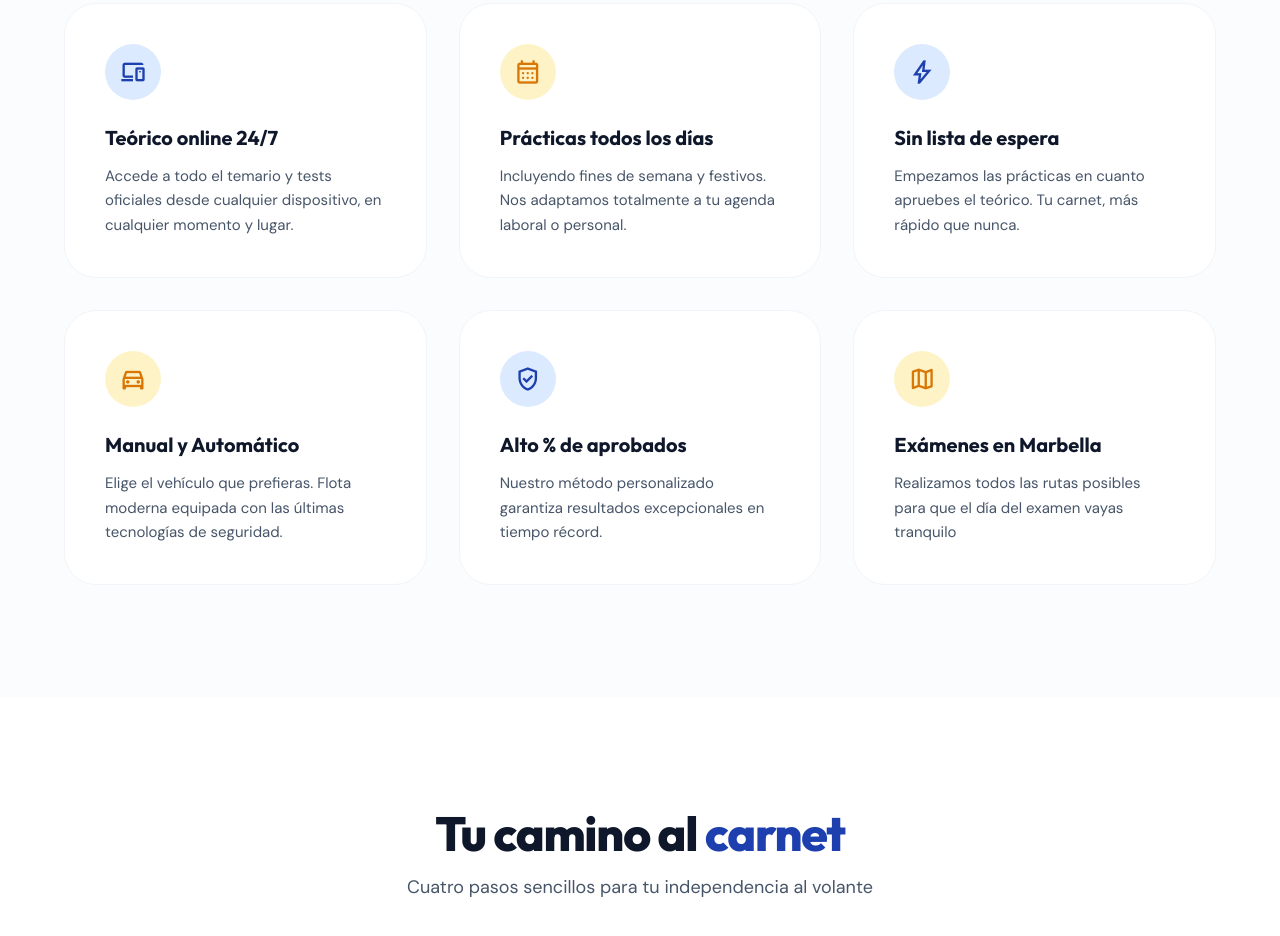
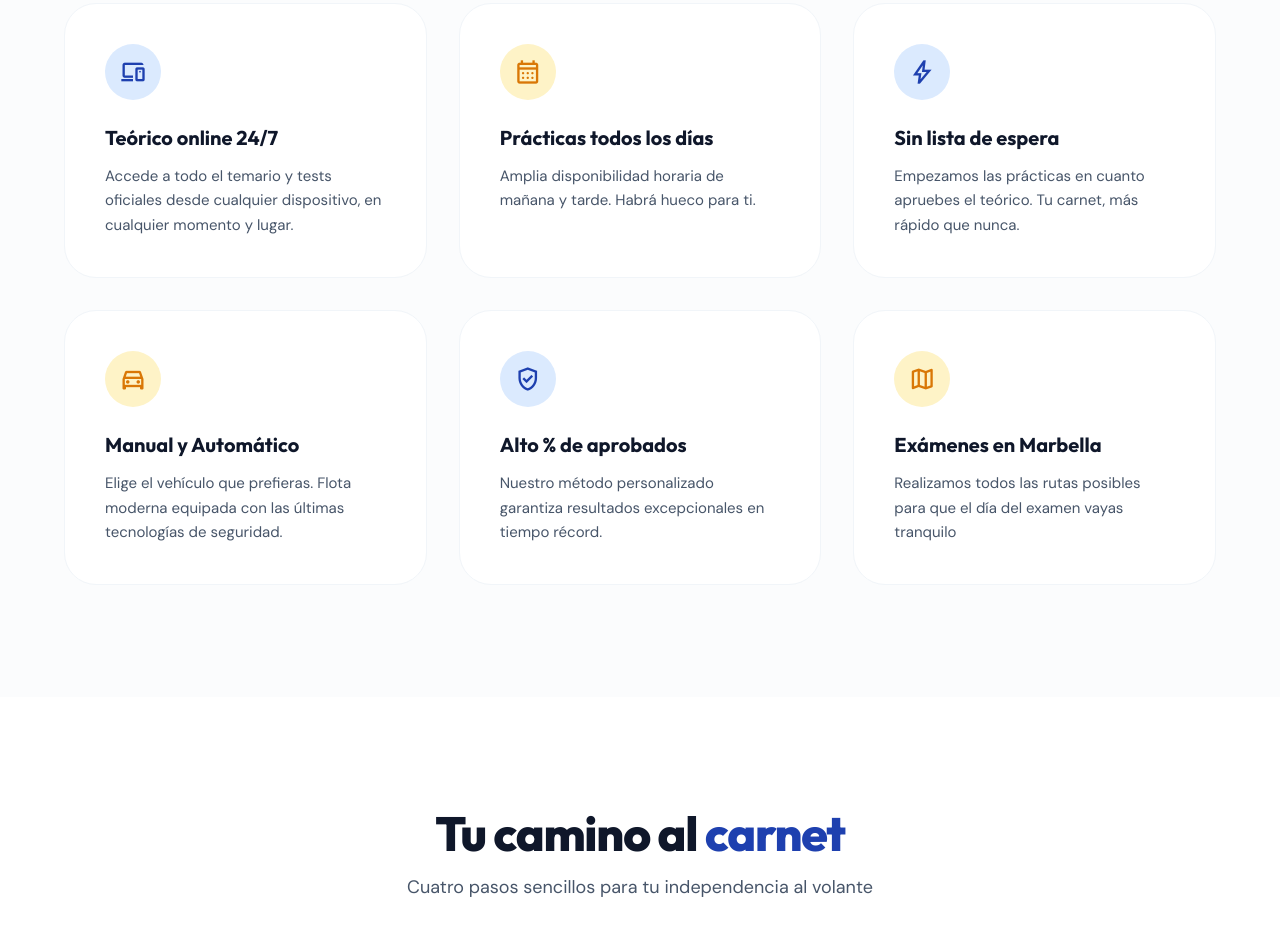
Before and after one commit to autoescuelaalfa/autoescuelaalfa, a plain HTML site: page index.html in a window 1280 px wide. Shown: the part 1709-2645 px from the top of the page. Drawn offline with nearby package versions, Linux system fonts and the light colour scheme.

Commit message:
Actualizar texto de disponibilidad horaria

```diff
--- a/index.html
+++ b/index.html
@@ -244,7 +244,7 @@ tailwind.config = {
                             <span class="material-symbols-outlined text-[28px]">calendar_month</span>
                         </div>
                         <h3 class="font-headline text-xl font-bold mb-3 text-on-surface">Prácticas todos los días</h3>
-                        <p class="text-on-surface-variant leading-relaxed text-[15px]">Incluyendo fines de semana y festivos. Nos adaptamos totalmente a tu agenda laboral o personal.</p>
+                        <p class="text-on-surface-variant leading-relaxed text-[15px]">Amplia disponibilidad horaria de mañana y tarde. Habrá hueco para ti.</p>
                     </div>
                     <!-- Card 3 -->
                     <div class="card-service group p-8 md:p-10 rounded-2xl bg-white border border-slate-100 relative overflow-hidden">
```
